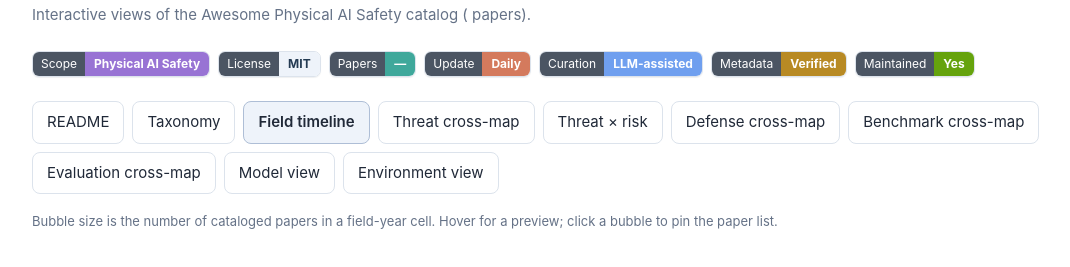
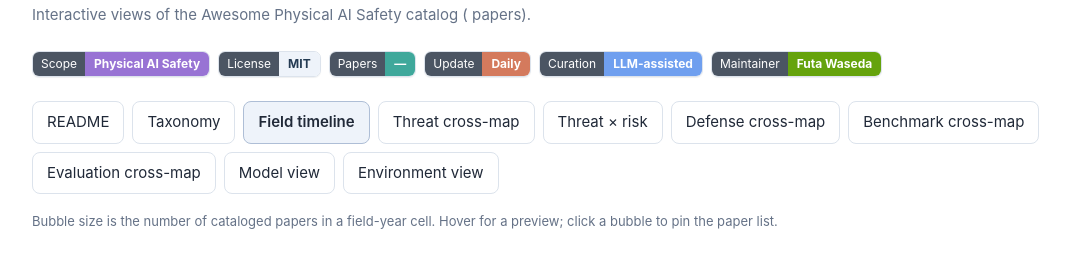
Before and after one commit to futakw/Awesome-Physical-AI-Safety, a plain HTML site: page docs/explorer_template.html in a window 1280 px wide. Shown: the part 139-406 px from the top of the page, without its empty margins (42-1112 px from the left). Drawn offline with nearby package versions, Linux system fonts and the light colour scheme.

Commit message:
Refine explorer metadata badges

```diff
--- a/docs/explorer_template.html
+++ b/docs/explorer_template.html
@@ -21,7 +21,6 @@
     .meta-badge.papers strong { background:#3fa89b; color:#fff; }
     .meta-badge.update strong { background:#d47a5d; color:#fff; }
     .meta-badge.curation strong { background:#6f9fef; color:#fff; }
-    .meta-badge.verified strong { background:#b88a24; color:#fff; }
     .meta-badge.maintained strong { background:#65a30d; color:#fff; }
     nav { display:flex; gap:8px; flex-wrap:wrap; margin-bottom:18px; }
     .doc-link { border:1px solid var(--line); background:var(--panel); color:var(--ink); border-radius:8px; padding:9px 14px; text-decoration:none; }
@@ -55,8 +54,7 @@
     <a class="meta-badge papers" href="readme.html"><span>Papers</span><strong id="paper-count-badge">—</strong></a>
     <a class="meta-badge update" href="../docs/daily-curation-workflow.md"><span>Update</span><strong>Daily</strong></a>
     <a class="meta-badge curation" href="readme.html"><span>Curation</span><strong>LLM-assisted</strong></a>
-    <a class="meta-badge verified" href="readme.html"><span>Metadata</span><strong>Verified</strong></a>
-    <a class="meta-badge maintained" href="https://github.com/futakw/Awesome-Physical-AI-Safety"><span>Maintained</span><strong>Yes</strong></a>
+    <a class="meta-badge maintained" href="https://futa-waseda.netlify.app/"><span>Maintainer</span><strong>Futa Waseda</strong></a>
   </div>
   <nav aria-label="Visualization views">
     <button type="button" data-view="readme" aria-pressed="false">README</button>
```
Also changed, not shown: docs/index.html (+1 -3 lines).
